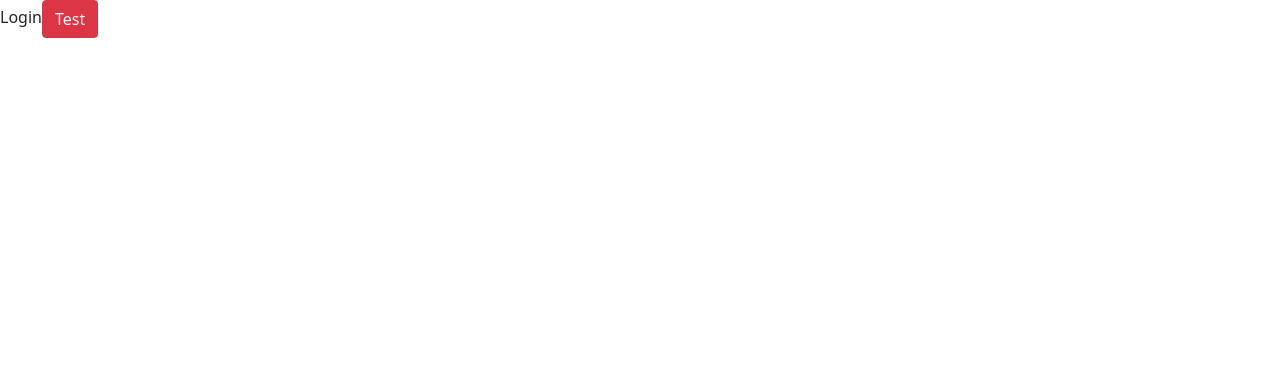
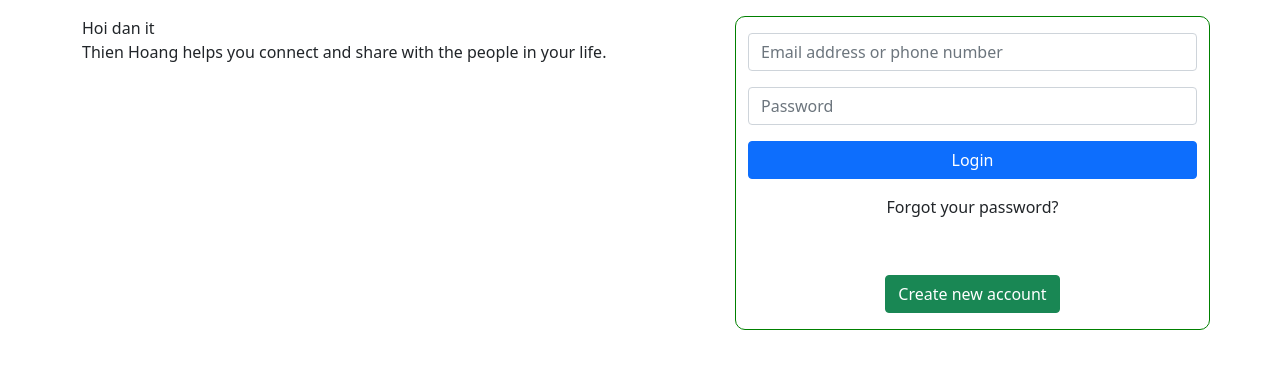
Before and after one commit to thiagohwangg/jwt-front-end, a React (Create React App) app: page /login in a window 1280 px wide. Shown: the top 368 px of the page. Built offline with nearby package versions, Linux system fonts and the light colour scheme.

Commit message:
layout with bootstrap 5

```diff
--- a/src/components/Login/Login.js
+++ b/src/components/Login/Login.js
@@ -1,10 +1,39 @@
-import React from "react";
+import "./Login.scss";
 
 const Login = (props) => {
   return (
-    <div className="login-container">
-        Login
-        <button className="btn btn-danger">Test</button>
+    <div className="login-container mt-3">
+      <div className="container">
+        <div className="row">
+          <div className="content-left col-md-7">
+            <div className="brand">Hoi dan it</div>
+            <div className="detail">
+              Thien Hoang helps you connect and share with the people in your
+              life.
+            </div>
+          </div>
+          <div className="content-right col-md-5 green d-flex flex-column gap-3 py-3">
+            <input
+              className="form-control"
+              placeholder="Email address or phone number"
+              type="text"
+            />
+            <input
+              className="form-control"
+              placeholder="Password"
+              type="password"
+            />
+            <button className="btn btn-primary">Login</button>
+            <span className="text-center">Forgot your password?</span>
+            <br />
+            <div className="text-center">
+              <button className="btn btn-success">
+                Create new account
+              </button>
+            </div>
+          </div>
+        </div>
+      </div>
     </div>
   );
 };
--- a/src/components/Login/Login.scss
+++ b/src/components/Login/Login.scss
@@ -0,0 +1,18 @@
+.red {
+    border: 1px solid red;
+}
+
+.green {
+    border: 1px solid green;
+}
+
+.yellow {
+    border: 1px solid yellow;
+}
+
+.login-container {
+    .content-right {
+        border: 1px solid green;
+        border-radius: 10px;
+    }
+}
```
